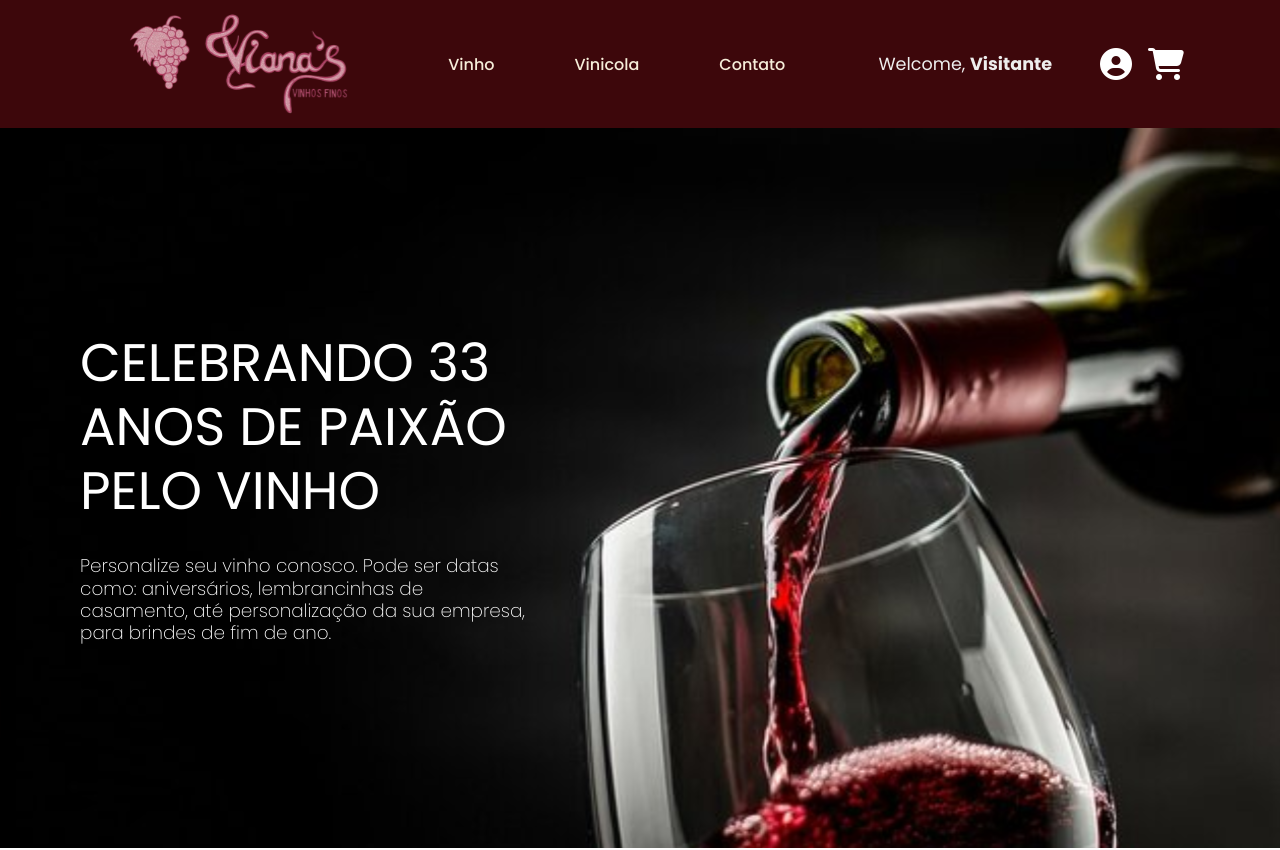
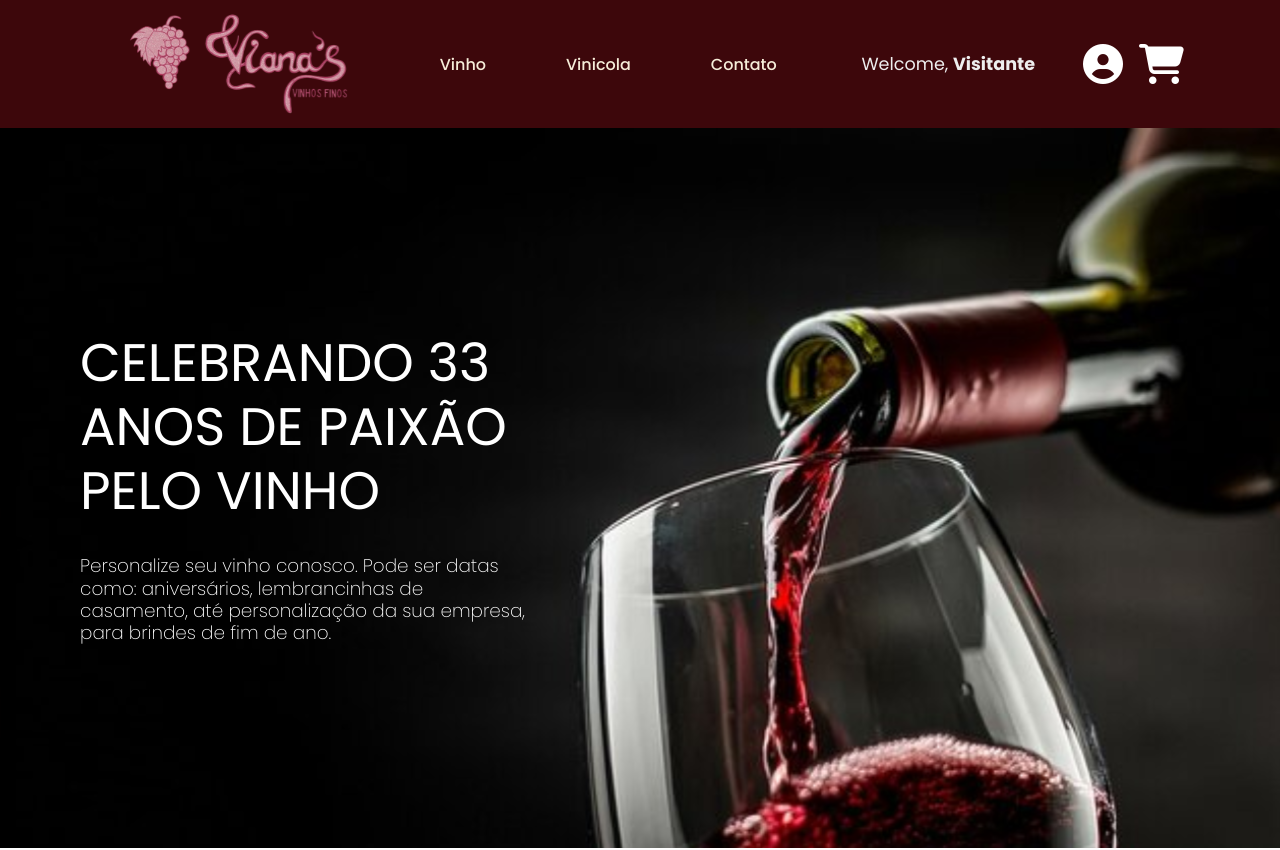
Before and after one commit to Fabriciobr5975/Projeto-WEB-Front-end, a React (Create React App) app in the folder front-end/vinho/: page /homepage in a window 1280 px wide. Shown: the top 850 px of the page. Built offline with nearby package versions, Linux system fonts and the light colour scheme; a web font is replaced by a local one.

Commit message:
🛠️ Ajuste nos ícones do Header

```diff
--- a/front-end/vinho/src/components/header/index.jsx
+++ b/front-end/vinho/src/components/header/index.jsx
@@ -32,8 +32,8 @@ export default function Header(props) {
             Welcome, <strong>{props.cliente?.nome_completo || "Visitante"}</strong>
           </span>
           <div className="icones">
-            <i class="fa-solid fa-circle-user"></i>
-            <i class="fa-solid fa-cart-shopping"></i>
+            <i class="fa-solid fa-circle-user" onClick={() => navigate("/meusdados")}></i>
+            <i class="fa-solid fa-cart-shopping" onClick={() => navigate("/carrinho")}></i>
           </div>
         </div>
       </div>
--- a/front-end/vinho/src/components/header/index.scss
+++ b/front-end/vinho/src/components/header/index.scss
@@ -26,7 +26,7 @@
 
       &:hover {
         opacity: 0.8;
-        filter: drop-shadow(0rem 0rem .09rem #e81a3d6c);
+        filter: drop-shadow(0rem 0rem 0.05rem #c0233dbc);
         transform: scale(1.05);
       }
 
@@ -90,6 +90,14 @@
 
         i {
           filter: invert(1);
+          cursor: pointer;
+          transition: opacity 0.5s ease;
+
+          &:hover {
+            opacity: 0.8;
+
+            transform: scale(1.2);
+          }
         }
       }
     }
@@ -216,7 +224,8 @@
   }
 
   i {
-    font-size: 2rem;
+    display: inline-flex;
+    font-size: 2.5rem;
   }
 }
 
--- a/front-end/vinho/src/index.scss
+++ b/front-end/vinho/src/index.scss
@@ -42,4 +42,6 @@ body {
       transform: scale(1.05);
     }
   }
+
+
 }
```
